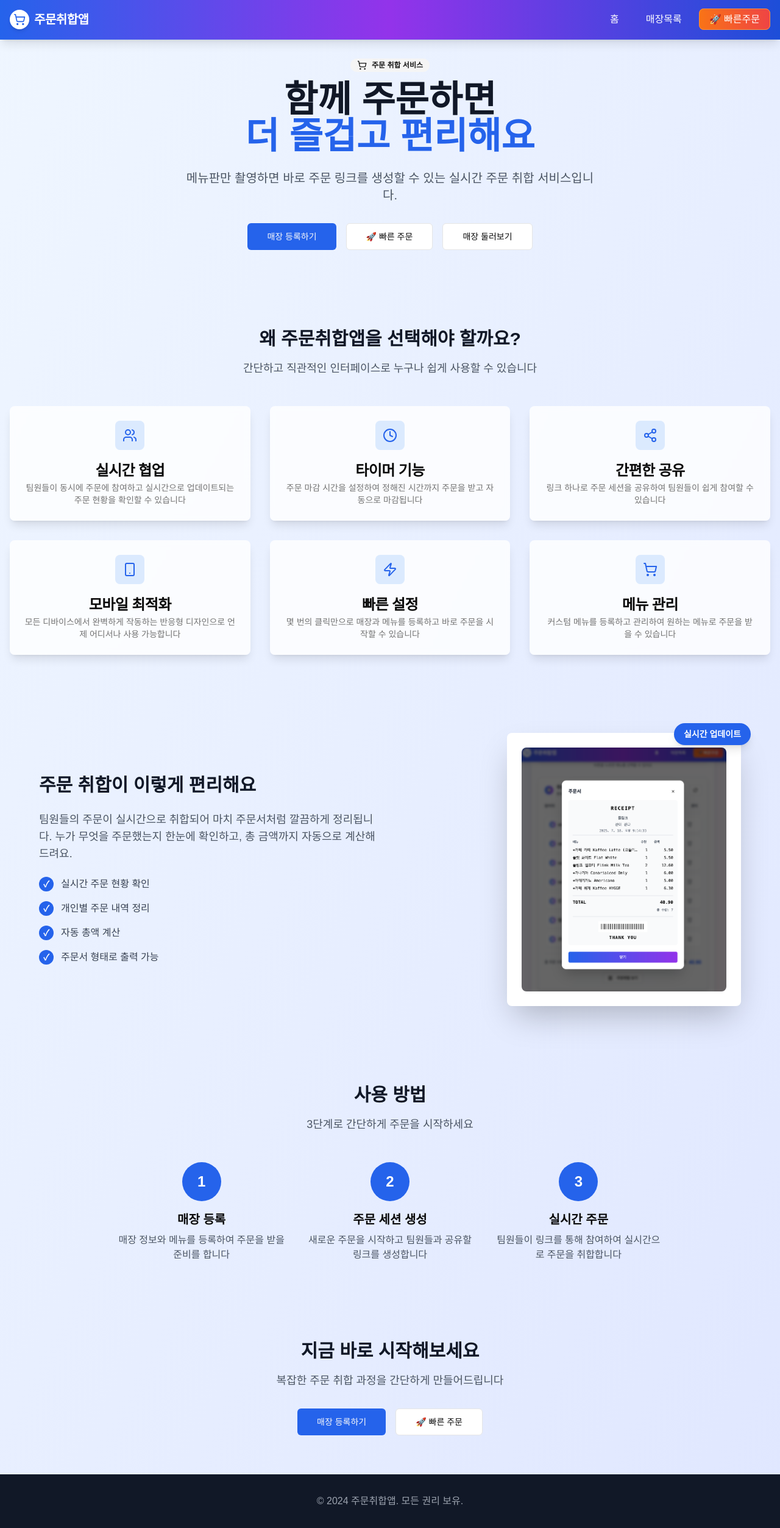
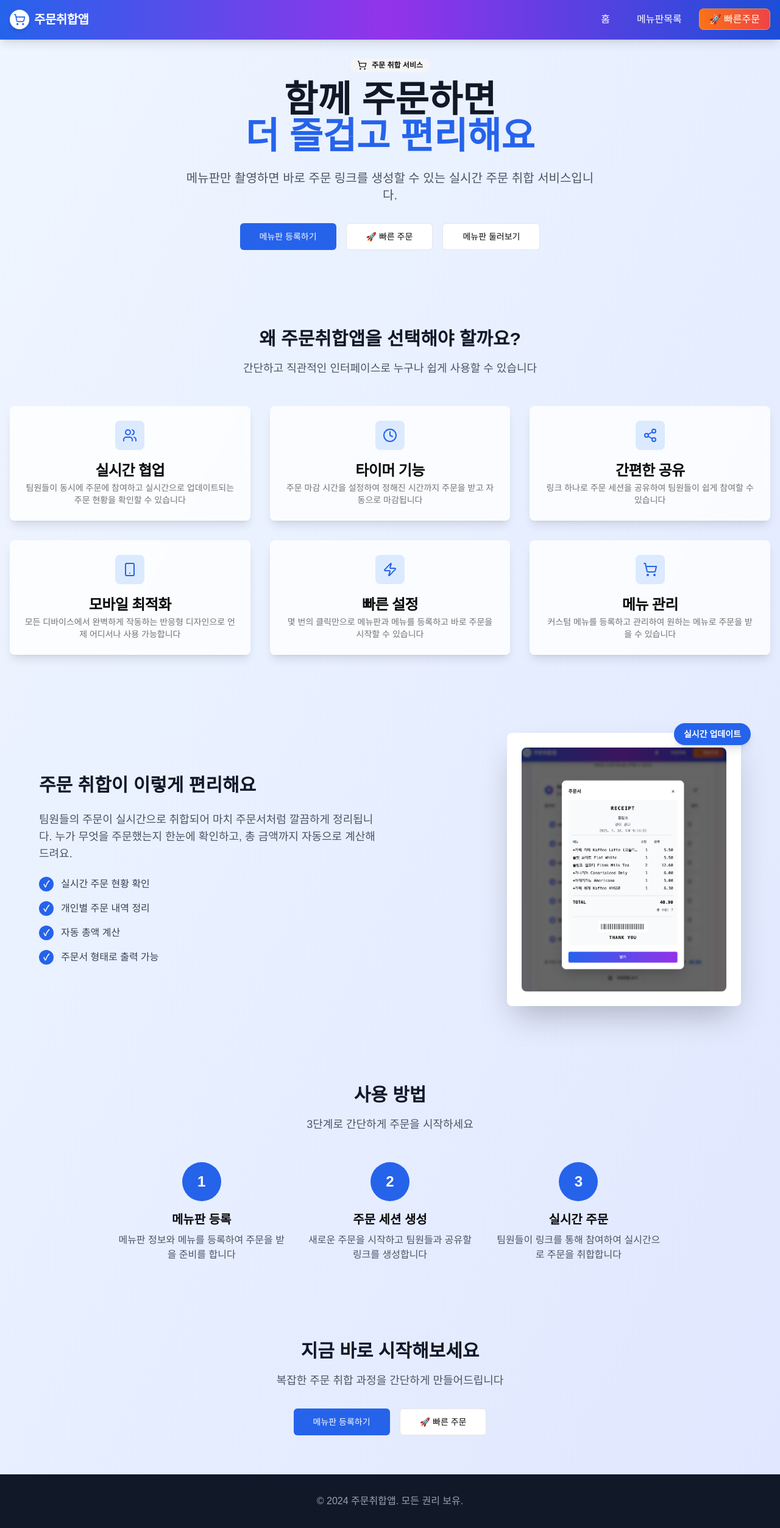
Before and after one commit to nothinking/hit-the-coffee, a Next.js app: page / in a window 1280 px wide. Shown: the whole page at 61% size. Built offline with nearby package versions, Linux system fonts and the light colour scheme.

Commit message:
매장을 메뉴판으로 변경

```diff
--- a/app/page.tsx
+++ b/app/page.tsx
@@ -25,7 +25,7 @@ export default function Home() {
           <div className="flex flex-col sm:flex-row gap-4 justify-center">
             <Button asChild size="lg" className="bg-blue-600 hover:bg-blue-700">
               <Link href="/register-shop">
-                매장 등록하기
+                메뉴판 등록하기
               </Link>
             </Button>
             <Button asChild variant="outline" size="lg">
@@ -35,7 +35,7 @@ export default function Home() {
             </Button>
             <Button asChild variant="outline" size="lg">
               <Link href="/shops">
-                매장 둘러보기
+                메뉴판 둘러보기
               </Link>
             </Button>
           </div>
@@ -109,7 +109,7 @@ export default function Home() {
               </div>
               <CardTitle>빠른 설정</CardTitle>
               <CardDescription>
-                몇 번의 클릭만으로 매장과 메뉴를 등록하고 바로 주문을 시작할 수 있습니다
+                몇 번의 클릭만으로 메뉴판과 메뉴를 등록하고 바로 주문을 시작할 수 있습니다
               </CardDescription>
             </CardHeader>
           </Card>
@@ -201,9 +201,9 @@ export default function Home() {
             <div className="w-16 h-16 bg-blue-600 text-white rounded-full flex items-center justify-center text-2xl font-bold mx-auto mb-4">
               1
             </div>
-            <h3 className="text-xl font-semibold mb-2">매장 등록</h3>
+            <h3 className="text-xl font-semibold mb-2">메뉴판 등록</h3>
             <p className="text-gray-600">
-              매장 정보와 메뉴를 등록하여 주문을 받을 준비를 합니다
+              메뉴판 정보와 메뉴를 등록하여 주문을 받을 준비를 합니다
             </p>
           </div>
 
@@ -241,7 +241,7 @@ export default function Home() {
           <div className="flex flex-col sm:flex-row gap-4 justify-center">
             <Button asChild size="lg" className="bg-blue-600 hover:bg-blue-700">
               <Link href="/register-shop">
-                매장 등록하기
+                메뉴판 등록하기
               </Link>
             </Button>
             <Button asChild variant="outline" size="lg">
--- a/app/register-menu/page.tsx
+++ b/app/register-menu/page.tsx
@@ -166,7 +166,7 @@ export default function RegisterMenuPage() {
                 추출된 메뉴 {extractedMenus.length}개로 주문 링크를 생성합니다
                 {shopName.trim() ? (
                   <span className="block text-xs text-blue-600 mt-1">
-                    💡 메뉴판 이름이 입력되어 매장이 생성됩니다
+                    💡 메뉴판 이름이 입력되어 메뉴판이 생성됩니다
                   </span>
                 ) : (
                   <span className="block text-xs text-orange-600 mt-1">
--- a/app/register-shop/page.tsx
+++ b/app/register-shop/page.tsx
@@ -80,7 +80,7 @@ export default function RegisterShopPage() {
     <main className="flex items-center justify-center min-h-screen p-4 pt-24">
       <Card className="w-full max-w-2xl">
         <CardHeader>
-          <CardTitle className="text-2xl font-semibold text-center">매장등록</CardTitle>
+          <CardTitle className="text-2xl font-semibold text-center">메뉴판등록</CardTitle>
         </CardHeader>
         <CardContent className="space-y-8">
           {/* Shop Information Section */}
@@ -124,7 +124,7 @@ export default function RegisterShopPage() {
                 handleSubmit(e as any)
               }}
             >
-              {loading ? "등록 중..." : "매장 등록하기"}
+              {loading ? "등록 중..." : "메뉴판 등록하기"}
             </Button>
           </div>
         </CardContent>
--- a/app/shop/[shopId]/orders/page.tsx
+++ b/app/shop/[shopId]/orders/page.tsx
@@ -111,12 +111,12 @@ export default function OrdersPage({ params }: OrdersPageProps) {
           <Button asChild variant="outline" size="sm">
             <Link href={`/shop/${shopId}`}>
               <ArrowLeft className="w-4 h-4 mr-2" />
-              매장으로 돌아가기
+              메뉴판으로 돌아가기
             </Link>
           </Button>
         </div>
         <h1 className="text-3xl font-bold mb-2">{coffeeShop.name} - 주문 세션</h1>
-        <p className="text-gray-600">이 매장의 모든 주문 세션을 확인할 수 있습니다.</p>
+                    <p className="text-gray-600">이 메뉴판의 모든 주문 세션을 확인할 수 있습니다.</p>
       </div>
 
       {/* Order Sessions */}
--- a/app/shop/[shopId]/page.tsx
+++ b/app/shop/[shopId]/page.tsx
@@ -339,7 +339,7 @@ export default function CoffeeShopDetailPage({ params }: CoffeeShopDetailPagePro
   }
 
   const handleMenusAdded = (menus: MenuItem[]) => {
-    // 매장에 메뉴 추가 완료 시 호출
+    // 메뉴판에 메뉴 추가 완료 시 호출
     loadShopData() // 메뉴 목록 새로고침
     setShowSmartAdd(false) // 스마트 추가 UI 닫기
   }
@@ -602,7 +602,7 @@ export default function CoffeeShopDetailPage({ params }: CoffeeShopDetailPagePro
             <div className="text-center py-8">
               <Users className="w-16 h-16 mx-auto mb-4 text-gray-400" />
               <h3 className="text-lg font-medium text-gray-900 mb-2">주문 세션 관리</h3>
-              <p className="text-gray-600 mb-6">이 매장의 모든 주문 세션을 확인하고 관리할 수 있습니다</p>
+              <p className="text-gray-600 mb-6">이 메뉴판의 모든 주문 세션을 확인하고 관리할 수 있습니다</p>
               <div className="flex flex-col gap-3">
                 <Button asChild className="w-full">
                   <Link href={`/shop/${shopId}/orders`}>
--- a/app/shops/page.tsx
+++ b/app/shops/page.tsx
@@ -19,7 +19,7 @@ export default async function CoffeeShopListPage() {
     )
   }
 
-  // 모든 매장을 표시
+  // 모든 메뉴판을 표시
   const allShops = coffeeShops || []
 
   return (
@@ -29,7 +29,7 @@ export default async function CoffeeShopListPage() {
         <div className="mb-12">
           <div className="flex items-center justify-between">
             <div>
-              <p className="text-lg text-gray-600">원하는 매장에서 쏘세요~ 🎯</p>
+              <p className="text-lg text-gray-600">원하는 메뉴판에서 쏘세요~ 🎯</p>
               <p className="text-sm text-gray-500 mt-2">주문 취합이 편해 집니다</p>
             </div>
 
@@ -37,7 +37,7 @@ export default async function CoffeeShopListPage() {
             <Button asChild size="lg" className="bg-gradient-to-r from-blue-600 to-purple-600 hover:from-blue-700 hover:to-purple-700 text-white">
               <Link href="/register-shop">
                 <span className="mr-2">🏪</span>
-                매장 등록
+                메뉴판 등록
               </Link>
             </Button>
           </div>
@@ -79,12 +79,12 @@ export default async function CoffeeShopListPage() {
             <div className="w-24 h-24 bg-gradient-to-r from-blue-500 to-purple-500 rounded-full flex items-center justify-center mx-auto mb-6">
               <span className="text-4xl">☕</span>
             </div>
-            <h2 className="text-2xl font-bold text-gray-900 mb-4">등록된 매장이 없습니다</h2>
-            <p className="text-lg text-gray-600 mb-8">첫 번째 매장을 등록하고 주문 시스템을 시작해보세요!</p>
+                      <h2 className="text-2xl font-bold text-gray-900 mb-4">등록된 메뉴판이 없습니다</h2>
+          <p className="text-lg text-gray-600 mb-8">첫 번째 메뉴판을 등록하고 주문 시스템을 시작해보세요!</p>
             <Button asChild size="lg" className="bg-gradient-to-r from-blue-600 to-purple-600 hover:from-blue-700 hover:to-purple-700">
               <Link href="/register-shop">
                 <span className="mr-2">🚀</span>
-                첫 번째 매장 등록하기
+                첫 번째 메뉴판 등록하기
               </Link>
             </Button>
           </div>
--- a/components/delete-shop-button.tsx
+++ b/components/delete-shop-button.tsx
@@ -28,14 +28,14 @@ export function DeleteShopButton({ shopId }: { shopId: string }) {
     const result = await deleteShop(shopId)
     if (result.success) {
       toast({
-        title: "매장 삭제 완료",
-        description: "매장이 삭제되었습니다.",
+        title: "메뉴판 삭제 완료",
+        description: "메뉴판이 삭제되었습니다.",
       })
       router.push('/shops')
     } else {
       toast({
-        title: "매장 삭제 실패",
-        description: result.message || "매장 삭제에 실패했습니다.",
+        title: "메뉴판 삭제 실패",
+        description: result.message || "메뉴판 삭제에 실패했습니다.",
         variant: "destructive",
       })
     }
@@ -55,10 +55,10 @@ export function DeleteShopButton({ shopId }: { shopId: string }) {
       </AlertDialogTrigger>
       <AlertDialogContent>
         <AlertDialogHeader>
-          <AlertDialogTitle>매장 삭제 확인</AlertDialogTitle>
-          <AlertDialogDescription>
-            정말로 이 매장을 삭제하시겠습니까? 이 작업은 되돌릴 수 없으며, 모든 메뉴와 주문 내역이 영구적으로 삭제됩니다.
-          </AlertDialogDescription>
+                  <AlertDialogTitle>메뉴판 삭제 확인</AlertDialogTitle>
+        <AlertDialogDescription>
+          정말로 이 메뉴판을 삭제하시겠습니까? 이 작업은 되돌릴 수 없으며, 모든 메뉴와 주문 내역이 영구적으로 삭제됩니다.
+        </AlertDialogDescription>
         </AlertDialogHeader>
         <AlertDialogFooter>
           <AlertDialogCancel disabled={loading}>취소</AlertDialogCancel>
--- a/components/gnb.tsx
+++ b/components/gnb.tsx
@@ -27,7 +27,7 @@ export function GNB() {
             <NavigationMenuItem>
               <Link href="/shops" legacyBehavior passHref>
                 <NavigationMenuLink className="px-2 md:px-4 py-2 text-white hover:text-blue-100 hover:bg-white/10 rounded-lg transition-all duration-200 font-medium text-sm md:text-base">
-                  매장목록
+                  메뉴판목록
                 </NavigationMenuLink>
               </Link>
             </NavigationMenuItem>
```
Also changed, not shown: components/menu-input-form.tsx (+7 -7 lines).
